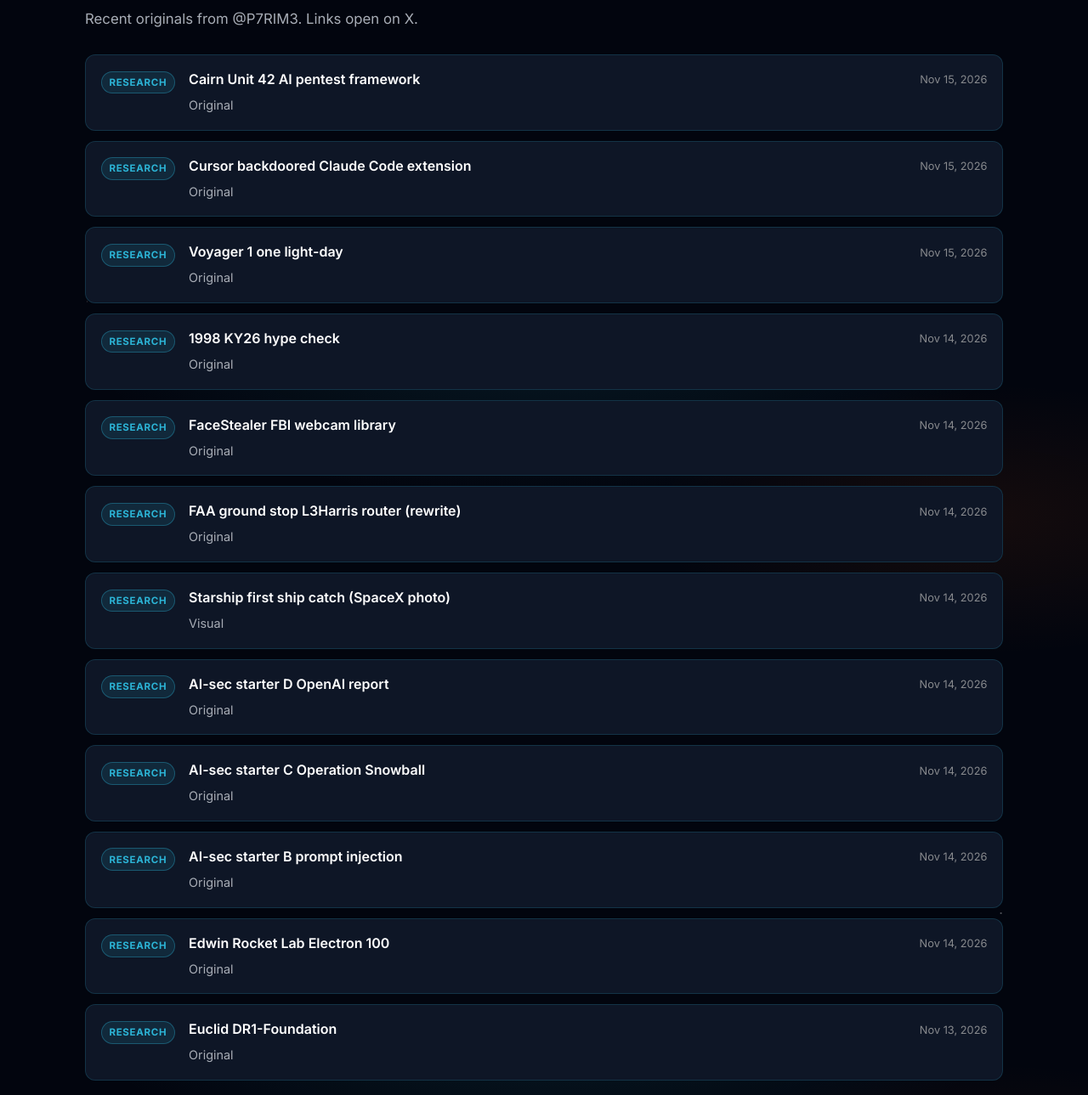
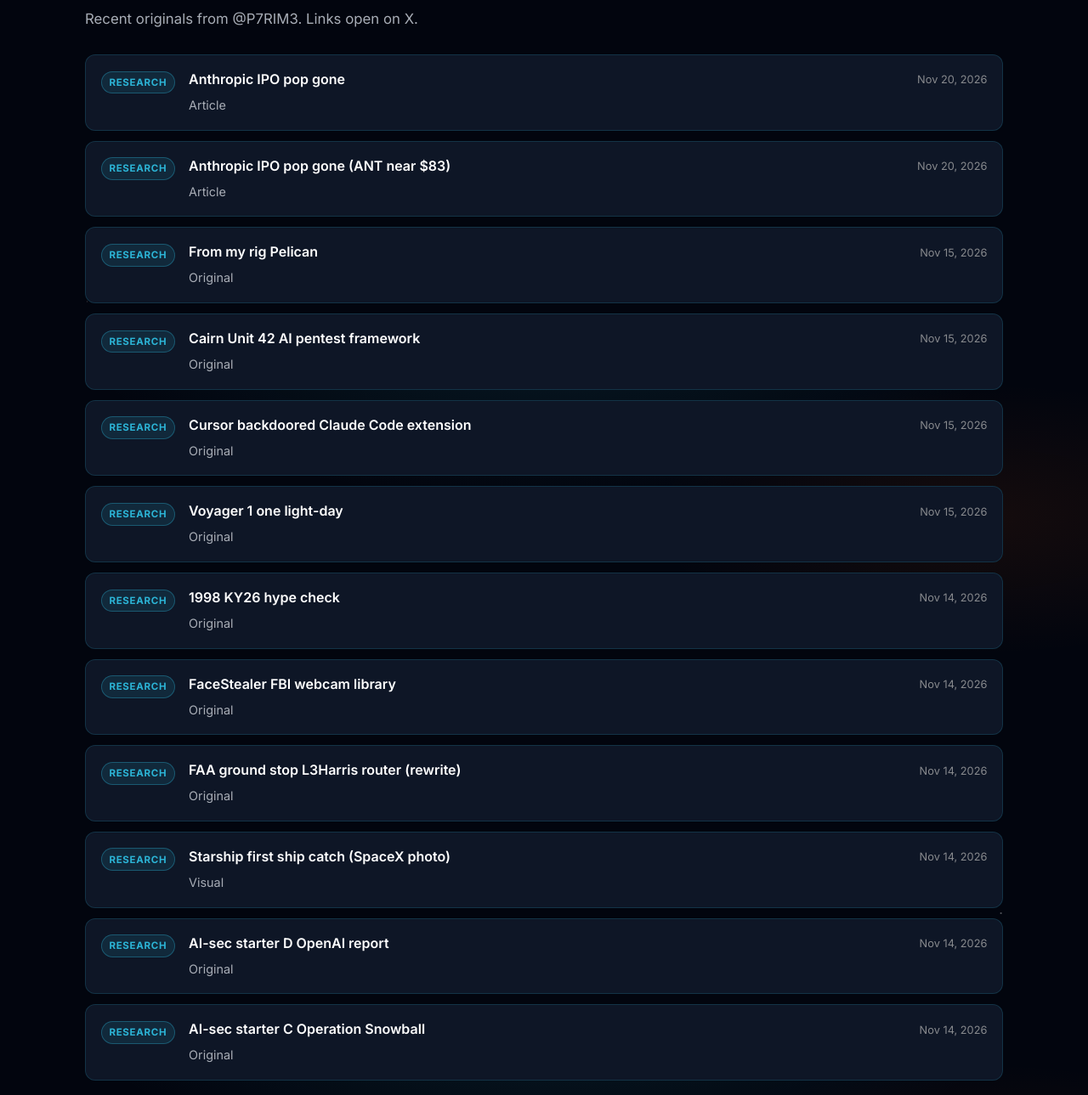
Before and after one commit to korvixprime/korvixprime.github.io, a plain HTML site: page index.html in a window 1280 px wide. Shown: the part 1149-2438 px from the top of the page at 85% size. Drawn offline with Linux system fonts and the light colour scheme.

Commit message:
Update Latest

```diff
--- a/index.html
+++ b/index.html
@@ -112,6 +112,36 @@
 
         <ul class="latest-list">
           <li>
+            <a class="latest-item" href="https://x.com/P7RIM3/status/2123845662307717190" rel="noopener noreferrer">
+              <span class="desk-pill research">Research</span>
+              <span class="latest-body">
+                <strong>Anthropic IPO pop gone</strong>
+                <span>Article</span>
+              </span>
+              <time class="latest-meta" datetime="2026-11-20">Nov 20, 2026</time>
+            </a>
+          </li>
+          <li>
+            <a class="latest-item" href="https://x.com/P7RIM3/status/2123845410275934446" rel="noopener noreferrer">
+              <span class="desk-pill research">Research</span>
+              <span class="latest-body">
+                <strong>Anthropic IPO pop gone (ANT near $83)</strong>
+                <span>Article</span>
+              </span>
+              <time class="latest-meta" datetime="2026-11-20">Nov 20, 2026</time>
+            </a>
+          </li>
+          <li>
+            <a class="latest-item" href="https://x.com/P7RIM3/status/2122133894560358901" rel="noopener noreferrer">
+              <span class="desk-pill research">Research</span>
+              <span class="latest-body">
+                <strong>From my rig Pelican</strong>
+                <span>Original</span>
+              </span>
+              <time class="latest-meta" datetime="2026-11-15">Nov 15, 2026</time>
+            </a>
+          </li>
+          <li>
             <a class="latest-item" href="https://x.com/P7RIM3/status/2122023457990824008" rel="noopener noreferrer">
               <span class="desk-pill research">Research</span>
               <span class="latest-body">
@@ -199,36 +229,6 @@
                 <span>Original</span>
               </span>
               <time class="latest-meta" datetime="2026-11-14">Nov 14, 2026</time>
-            </a>
-          </li>
-          <li>
-            <a class="latest-item" href="https://x.com/P7RIM3/status/2121618789447962741" rel="noopener noreferrer">
-              <span class="desk-pill research">Research</span>
-              <span class="latest-body">
-                <strong>AI-sec starter B prompt injection</strong>
-                <span>Original</span>
-              </span>
-              <time class="latest-meta" datetime="2026-11-14">Nov 14, 2026</time>
-            </a>
-          </li>
-          <li>
-            <a class="latest-item" href="https://x.com/P7RIM3/status/2121618016735482113" rel="noopener noreferrer">
-              <span class="desk-pill research">Research</span>
-              <span class="latest-body">
-                <strong>Edwin Rocket Lab Electron 100</strong>
-                <span>Original</span>
-              </span>
-              <time class="latest-meta" datetime="2026-11-14">Nov 14, 2026</time>
-            </a>
-          </li>
-          <li>
-            <a class="latest-item" href="https://x.com/P7RIM3/status/2121306555383746949" rel="noopener noreferrer">
-              <span class="desk-pill research">Research</span>
-              <span class="latest-body">
-                <strong>Euclid DR1-Foundation</strong>
-                <span>Original</span>
-              </span>
-              <time class="latest-meta" datetime="2026-11-13">Nov 13, 2026</time>
             </a>
           </li>
         </ul>
```
